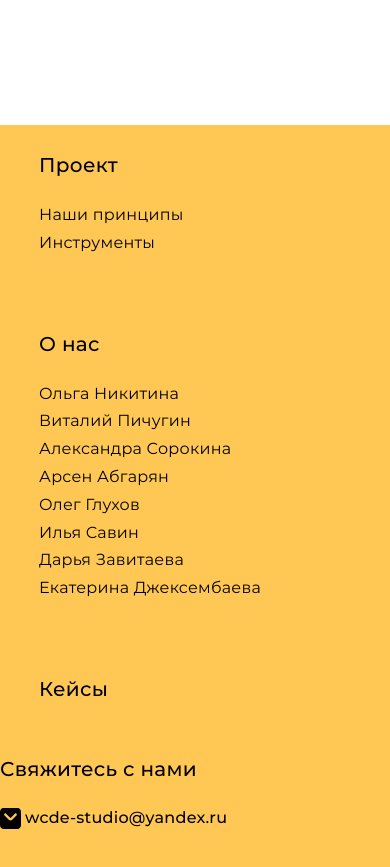
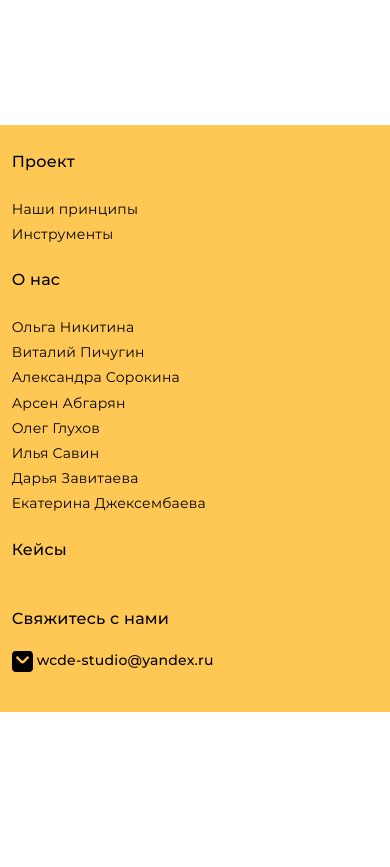
Before and after one commit to DarkwingDuck255/team-pet-project, a React (Create React App) app: page / in a window 390 px wide. Shown: the part 3104-3971 px from the top of the page. After the commit the page ends 3816 px from the top, so only its background shows below. Built offline with nearby package versions, Linux system fonts and the light colour scheme.

Commit message:
pre-pre commit

```diff
--- a/src/components/Footer/Footer.css
+++ b/src/components/Footer/Footer.css
@@ -5,7 +5,6 @@
     /* height: 280px; */
     display: flex;
     flex-direction: row;
-    flex-wrap: wrap;
     justify-content: space-between;
     align-items: center;
     padding-bottom: 40px;
@@ -16,17 +15,16 @@
     max-width: 900px;
     width: 100%;
     flex-direction: row;
-    flex-wrap: wrap;
     justify-content: flex-start;
     height: 100%;
     gap: 50px;
-    margin-left: 10%;
+    margin-left: 6%;
 }
 
 .footer__project {
     display: flex;
     flex-direction: column;
-    max-width: 300px;
+    max-width: 250px;
     width: 100%;
 }
 
@@ -65,8 +63,10 @@
     display: flex;
     flex-direction: column;
     justify-content: flex-start;
-    margin-right: 10%;
+    margin-right: 4%;
     align-self: flex-start;
+    max-width: 250px;
+    width: 100%;
 }
 
 .footer__contact-us-text {
@@ -97,3 +97,80 @@
     line-height: 130%;
     letter-spacing: 0.015em;
 }
+
+.header__nav-button {
+    display: none;
+}
+
+.header__mobile-nav {
+    display: none;
+}
+
+@media screen and (max-width: 1015px) {
+    .footer__project-wrapepr {
+        flex-wrap: wrap;
+        gap: 0;
+    }
+
+    .footer__project {
+        max-width: 200px;
+    }
+
+    .footer__project-header {
+        font-size: 16px;
+    }
+
+    .footer__project-list {
+        font-size: 14px;
+    }
+
+    .footer__contact-us {
+        max-width: 250px;
+        width: 100%;
+        margin-right: 3%;
+    }
+
+    .footer__contact-us-text {
+        font-size: 16px;
+    }
+
+    .footer__contact-us-wrapper {
+        font-size: 14px;
+    }
+
+    .footer__contact-us-email {
+        font-size: 14px;
+    }
+}
+
+@media screen and (max-width: 951px) {
+    .footer__project:last-of-type {
+        margin-top: -125px;
+    }
+}
+
+@media screen and (max-width: 731px) {
+    .footer{
+        flex-direction: column;
+        max-width: 731px;
+    }
+
+    .footer__project-wrapepr {
+        flex-direction: column;
+        max-width: 731px;
+        width: auto;
+        align-self: start;
+        margin-left: 3%;
+    }
+
+    .footer__contact-us {
+        margin-right: 0;
+        margin-left: 3%;
+    }
+
+
+    .footer__project:last-of-type {
+        margin-top: 0;
+    }
+
+}
--- a/src/components/Footer/Footer.js
+++ b/src/components/Footer/Footer.js
@@ -1,5 +1,6 @@
 import React from "react";
 import { Link } from 'react-router-dom';
+import { HashLink } from 'react-router-hash-link';
 import './Footer.css';
 import letter from '../../images/letter.svg';
 
@@ -12,19 +13,19 @@ function Footer() {
 
 
                 <div className="footer__project">
-                    <h4 className="footer__project-header">
+                    <Link to='/' className="footer__project-header common__link">
                         Проект
-                    </h4>
+                    </Link>
                     <div className="footer__project-list">
                         {/* <p className="footer__project-list-item">
                             О нас
                         </p> */}
-                        <p className="footer__project-list-item">
+                        <HashLink to='/#principals' className="footer__project-list-item common__link">
                             Наши принципы
-                        </p>
-                        <p className="footer__project-list-item">
+                        </HashLink>
+                        <HashLink to='/#tools' className="footer__project-list-item common__link">
                             Инструменты
-                        </p>
+                        </HashLink>
                     </div>
 
                 </div>
@@ -44,41 +45,30 @@ function Footer() {
                         </Link>
                         <Link to={"/about/1"} className="footer__project-list-item common__link">
                             Александра Сорокина
-
                         </Link>
                         <Link to={"/about/5"} className="footer__project-list-item common__link">
                             Арсен Абгарян
-
-
                         </Link>
                         <Link to={"/about/6"} className="footer__project-list-item common__link">
                             Олег Глухов
-
-
                         </Link>
                         <Link to={"/about/8"} className="footer__project-list-item common__link">
                             Илья Савин
-
-
                         </Link>
                         <Link to={"/about/7"} className="footer__project-list-item common__link">
                             Дарья Завитаева
-
-
                         </Link>
                         <Link to={"/about/4"} className="footer__project-list-item common__link">
-
                             Екатерина Джексембаева
-
                         </Link>
                     </div>
 
                 </div>
 
                 <div className="footer__project">
-                    <h4 className="footer__project-header">
+                    <Link to="/404" className="footer__project-header common__link">
                         Кейсы
-                    </h4>
+                    </Link>
                     {/* <div className="footer__project-list">
                         <p className="footer__project-list-item">
                             Наш сайт
@@ -96,7 +86,7 @@ function Footer() {
                 </h4>
                 <div className="footer__contact-us-wrapper">
                     <img className="footer__contact-us-image" alt="напишите нам" src={letter} />
-                    <p className="footer__contact-us-email">wcde-studio@yandex.ru</p>
+                    <a href="mailto:wcde-studio@yandex.ru" className="footer__contact-us-email common__link">wcde-studio@yandex.ru</a>
                 </div>
             </div>
 
```
Also changed, not shown: 1 other file (tests, documents, lock files or other folders).
